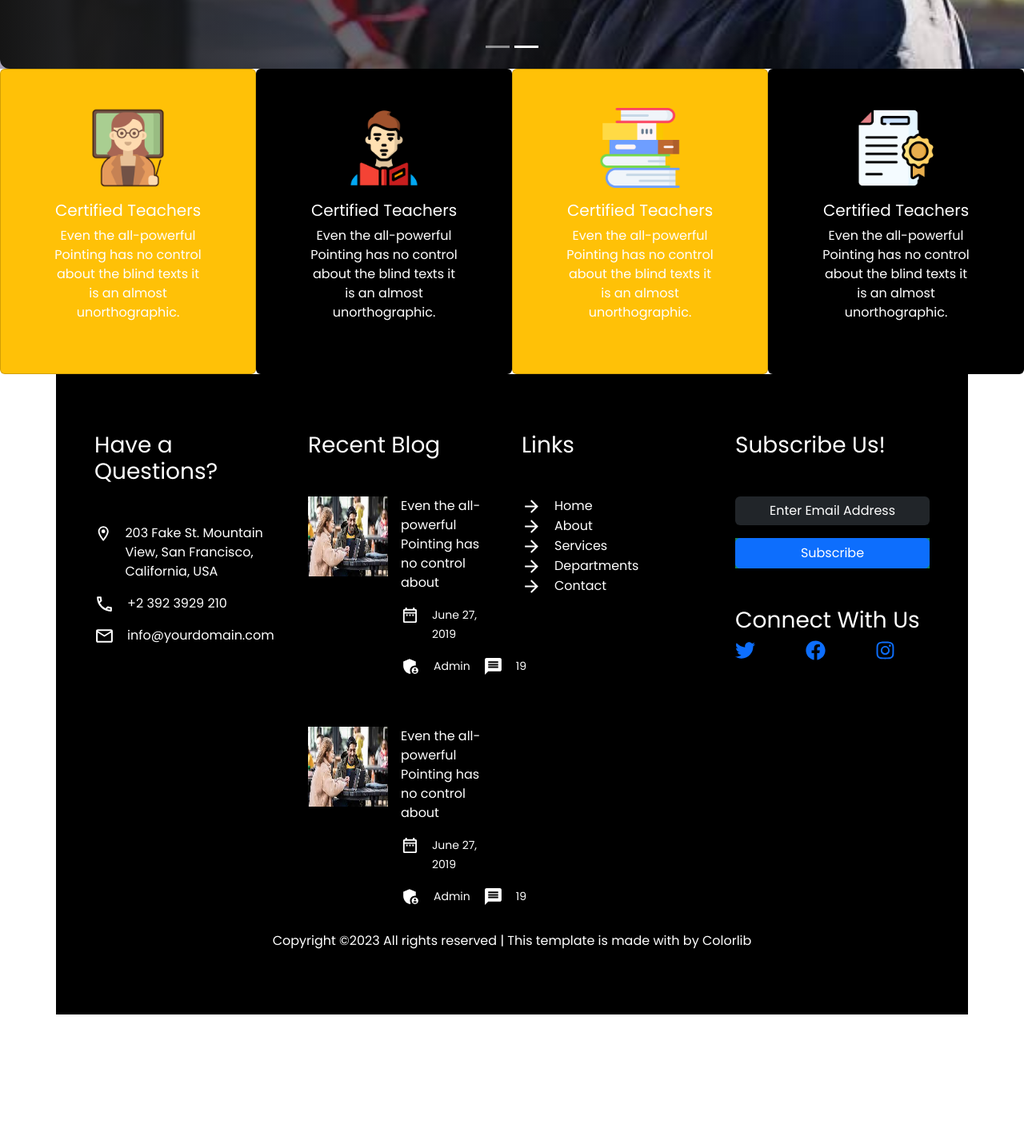
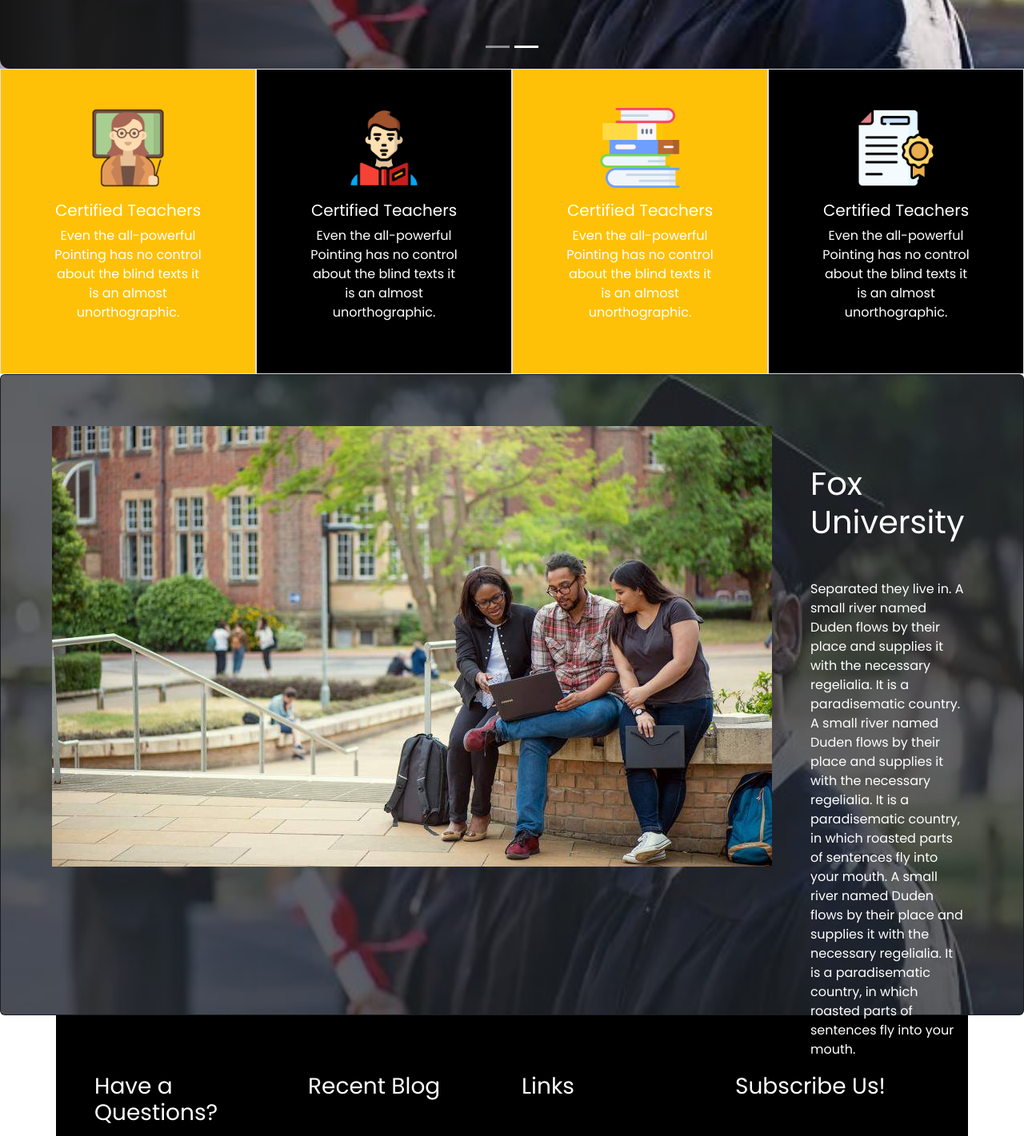
Before and after one commit to Sahrial-alam34/fox-university-bootstrap, a React (Vite) app: page / in a window 1280 px wide. Shown: the part 676-2097 px from the top of the page at 80% size. Before the commit the page ends 1945 px from the top, so only its background shows below. Built offline with nearby package versions, Linux system fonts and the light colour scheme; a web font is replaced by a local one.

Commit message:
cover section added

```diff
--- a/package.json
+++ b/package.json
@@ -18,7 +18,9 @@
     "react-awesome-slider": "^4.1.0",
     "react-bootstrap": "^2.7.4",
     "react-dom": "^18.2.0",
+    "react-helmet-async": "^1.3.0",
     "react-icons": "^4.9.0",
+    "react-parallax": "^3.5.1",
     "react-router-dom": "^6.11.2",
     "sort-by": "^1.2.0"
   },
--- /dev/null
+++ b/src/pages/Home/Cover/Cover.css
@@ -0,0 +1,3 @@
+.custom-opacity {
+    opacity: 0.3;
+  }
--- /dev/null
+++ b/src/pages/Home/Cover/Cover.jsx
@@ -0,0 +1,51 @@
+import { Card } from "react-bootstrap";
+
+import './Cover.css'
+import img1 from '../../../assets/images/banner/image2.jpg'
+import img2 from '../../../assets/images/banner/img1.jpg'
+const Cover = () => {
+    return (
+        <div>
+            <Card className="bg-dark text-white fixed">
+                <Card.Img style={{ height: '800px' }} className="custom-opacity " src={img1} alt="Card image" />
+                <Card.ImgOverlay className=" m-5">
+                    <div className="d-flex">
+                        <div>
+                            <img src={img2} alt="" />
+                        </div>
+                        <div className="m-5">
+                           <h1 className="mb-5">Fox University</h1>
+                            <Card.Text>
+                                Separated they live in. A small river named Duden flows by their place and supplies it with the necessary regelialia. It is a paradisematic country. A small river named Duden flows by their place and supplies it with the necessary regelialia. It is a paradisematic country, in which roasted parts of sentences fly into your mouth.
+
+                                A small river named Duden flows by their place and supplies it with the necessary regelialia. It is a paradisematic country, in which roasted parts of sentences fly into your mouth.
+                            </Card.Text>
+                        </div>
+                    </div>
+                    <div className="d-flex container m-5 justify-content-between">
+                        <div>
+                            <h1>18</h1>
+                            <p>Certified Teachers</p>
+                        </div>
+                        <div>
+                            <h1>401</h1>
+                            <p>Students</p>
+                        </div>
+                        <div>
+                            <h1>30</h1>
+                            <p>Courses</p>
+                        </div>
+                        <div>
+                            <h1>50</h1>
+                            <p>Awards Won</p>
+                        </div>
+                    </div>
+
+                </Card.ImgOverlay>
+            </Card>
+        </div>
+
+    );
+};
+
+export default Cover;
--- a/src/pages/Home/Home/Home.jsx
+++ b/src/pages/Home/Home/Home.jsx
@@ -1,11 +1,17 @@
+import { Helmet } from "react-helmet-async";
 import Banner from "../Banner/Banner";
 import Intro from "../Intro/Intro";
+import Cover from "../Cover/Cover";
 
 const Home = () => {
     return (
         <div>
+            <Helmet>
+                <title>Fox | Home</title>
+            </Helmet>
             <Banner></Banner>
             <Intro></Intro>
+            <Cover></Cover>
         </div>
     );
 };
--- a/src/pages/Home/Intro/Intro.jsx
+++ b/src/pages/Home/Intro/Intro.jsx
@@ -6,7 +6,7 @@ import img4 from '../../../assets/images/intro/certificate.png'
 const Intro = () => {
     return (
         <div className='d-flex '>
-            <Card className='bg-warning text-white p-5'>
+            <Card className='bg-warning text-white p-5 border rounded-0'>
                 <div className='h-50 mx-auto'>
                     <Card.Img style={{ width: '100px' }} className='text-white ' variant="top" src={img1} />
                 </div>
@@ -19,12 +19,12 @@ const Intro = () => {
 
                 </Card.Body>
             </Card>
-            <Card className='bg-black text-white p-5'>
+            <Card className='bg-black text-white p-5 border rounded-0'>
                 <div className='h-50 mx-auto'>
                     <Card.Img style={{ width: '100px' }} className='text-white ' variant="top" src={img2} />
                 </div>
 
-                <Card.Body className='text-center'>
+                <Card.Body className='text-center '>
                     <Card.Title>Certified Teachers</Card.Title>
                     <Card.Text>
                         Even the all-powerful Pointing has no control about the blind texts it is an almost unorthographic.
@@ -32,7 +32,7 @@ const Intro = () => {
 
                 </Card.Body>
             </Card>
-            <Card className='bg-warning text-white p-5'>
+            <Card className='bg-warning text-white p-5 border rounded-0'>
                 <div className='h-50 mx-auto'>
                     <Card.Img style={{ width: '100px' }} className='text-white ' variant="top" src={img3} />
                 </div>
@@ -45,7 +45,7 @@ const Intro = () => {
 
                 </Card.Body>
             </Card>
-            <Card className='bg-black text-white p-5'>
+            <Card className='bg-black text-white p-5 border rounded-0'>
                 <div className='h-50 mx-auto'>
                     <Card.Img style={{ width: '100px' }} className='text-white ' variant="top" src={img4} />
                 </div>
```
Also changed, not shown: src/main.jsx (+5 -2 lines), 1 other file (tests, documents, lock files or other folders).
